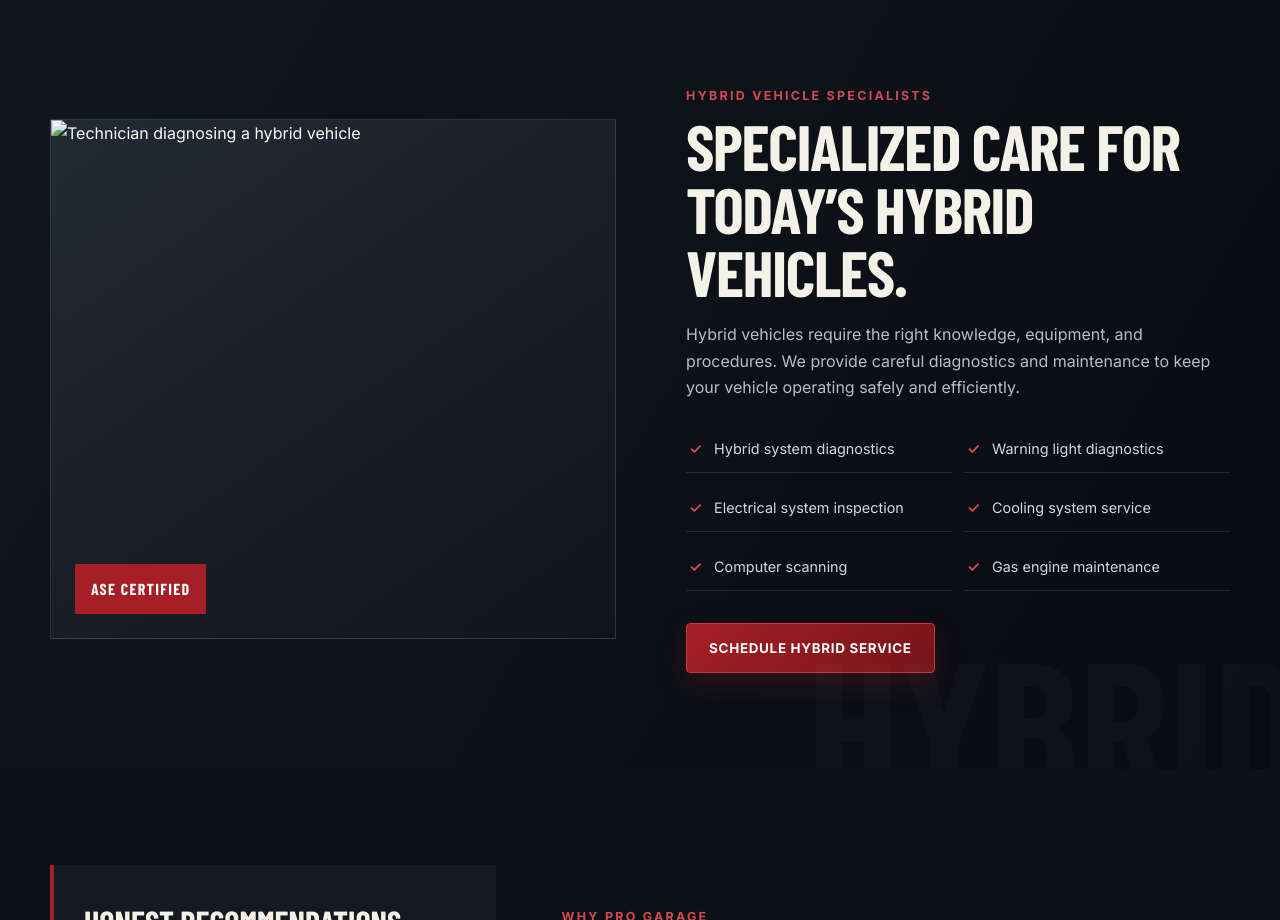
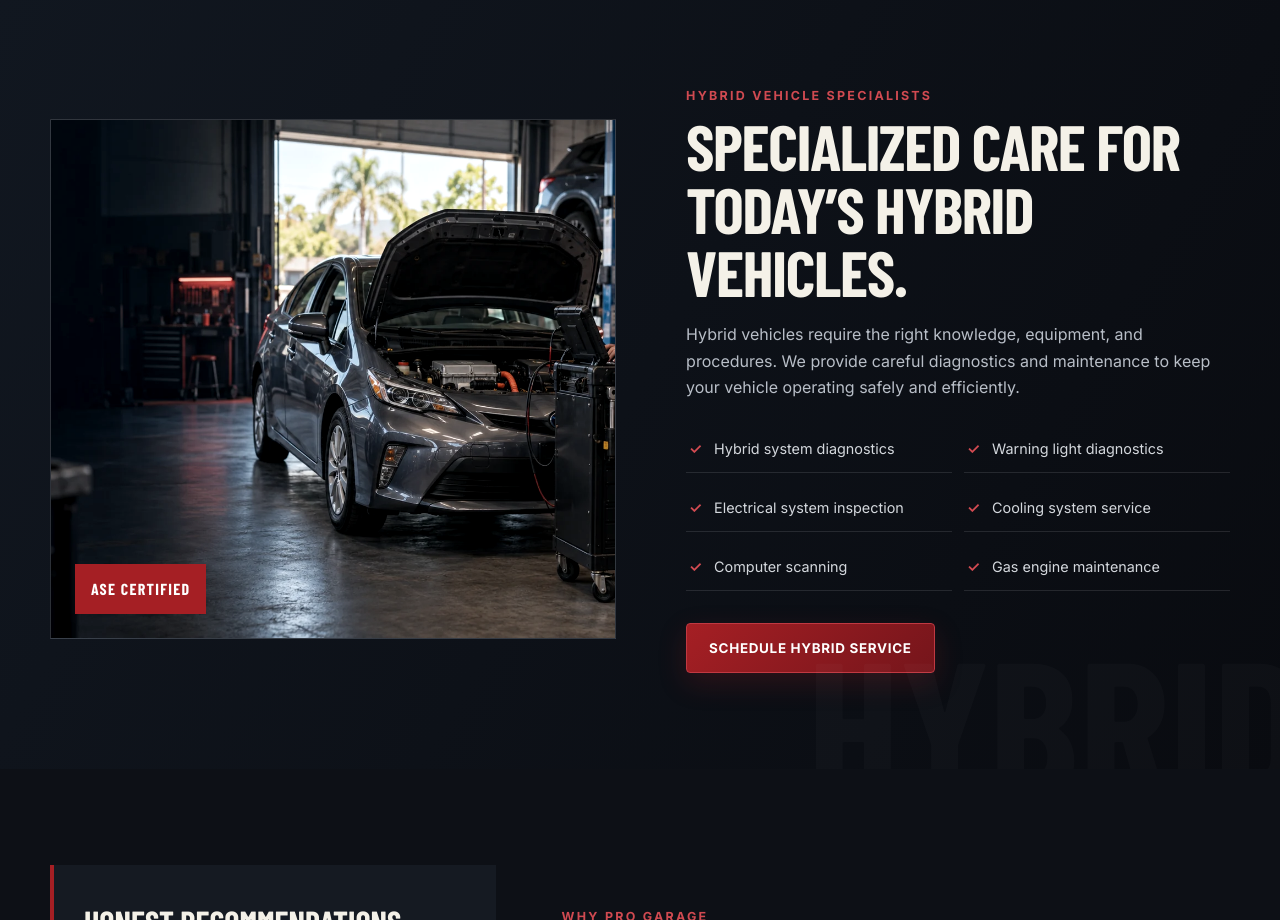
Before and after one commit to kaueluist/pro-garage-auto-service, a plain HTML site: page index.html in a window 1280 px wide. Shown: the part 2000-2920 px from the top of the page. Drawn offline with nearby package versions, Linux system fonts and the light colour scheme; a web font is replaced by a local one.

Commit message:
Update index.html

```diff
--- a/index.html
+++ b/index.html
@@ -36,7 +36,7 @@
       <article class="card"><div class="num">05</div><h3 data-i18n="s5">Engine & Transmission</h3><p data-i18n="s5p">Diagnosis and repair for performance issues, leaks, overheating, and mechanical failures.</p><a href="#contact" data-i18n="requestService">Request service →</a></article>
       <article class="card"><div class="num">06</div><h3 data-i18n="s6">Air Conditioning</h3><p data-i18n="s6p">A/C inspection, diagnostics, recharge, and repair for year-round Florida comfort.</p><a href="#contact" data-i18n="requestService">Request service →</a></article>
     </div></div></section>
-    <section class="section hybrid" id="hybrid"><div class="wrap split"><div class="photo-panel"><img class="feature-img" src="assets/hero-garage.webp" alt="Technician diagnosing a hybrid vehicle"></div><div><div class="eyebrow" data-i18n="hybridEye">Hybrid vehicle specialists</div><h2 data-i18n="hybridTitle">Specialized care for today’s hybrid vehicles.</h2><p data-i18n="hybridLead">Hybrid vehicles require the right knowledge, equipment, and procedures. We provide careful diagnostics and maintenance to keep your vehicle operating safely and efficiently.</p><div class="checks"><span data-i18n="h1">Hybrid system diagnostics</span><span data-i18n="h2">Warning light diagnostics</span><span data-i18n="h3">Electrical system inspection</span><span data-i18n="h4">Cooling system service</span><span data-i18n="h5">Computer scanning</span><span data-i18n="h6">Gas engine maintenance</span></div><a class="btn" href="#contact" data-i18n="hybridCta">Schedule Hybrid Service</a></div></div></section>
+    <section class="section hybrid" id="hybrid"><div class="wrap split"><div class="photo-panel"><img class="feature-img" src="hero-garage.webp" alt="Technician diagnosing a hybrid vehicle"></div><div><div class="eyebrow" data-i18n="hybridEye">Hybrid vehicle specialists</div><h2 data-i18n="hybridTitle">Specialized care for today’s hybrid vehicles.</h2><p data-i18n="hybridLead">Hybrid vehicles require the right knowledge, equipment, and procedures. We provide careful diagnostics and maintenance to keep your vehicle operating safely and efficiently.</p><div class="checks"><span data-i18n="h1">Hybrid system diagnostics</span><span data-i18n="h2">Warning light diagnostics</span><span data-i18n="h3">Electrical system inspection</span><span data-i18n="h4">Cooling system service</span><span data-i18n="h5">Computer scanning</span><span data-i18n="h6">Gas engine maintenance</span></div><a class="btn" href="#contact" data-i18n="hybridCta">Schedule Hybrid Service</a></div></div></section>
     <section class="section why" id="about"><div class="wrap why-box"><div class="badge-stack"><div class="big-badge"><strong data-i18n="b1">Honest Recommendations</strong><span data-i18n="b1s">Clear information without unnecessary repairs.</span></div><div class="big-badge"><strong data-i18n="b2">Personal Service</strong><span data-i18n="b2s">We take time to explain what your vehicle needs.</span></div><div class="big-badge"><strong>English · Português · Español</strong><span data-i18n="b3s">Service in the language you are most comfortable with.</span></div></div><div><div class="eyebrow" data-i18n="aboutEye">Why Pro Garage</div><h2 data-i18n="aboutTitle">Auto repair built on honesty and reliability.</h2><p data-i18n="aboutLead">You deserve clear information, fair pricing, and work you can trust. We identify the problem, explain the recommended service, and help you make an informed decision about your vehicle.</p><p data-i18n="aboutArea">Conveniently located in Ocoee, serving drivers from Winter Garden, Windermere, Orlando, Clermont, Gotha, and surrounding communities.</p><a class="btn outline" href="https://www.instagram.com/progaragefl/" target="_blank" rel="noopener" data-i18n="instagram">Visit our Instagram</a></div></div></section>
     <section class="section process"><div class="wrap"><div class="section-head"><div class="eyebrow" data-i18n="processEye">Professional service</div><h2 data-i18n="processTitle">No guesswork. Just a clear path forward.</h2></div><div class="steps"><div class="step"><div class="dot">1</div><h3 data-i18n="p1">Contact Us</h3><p data-i18n="p1s">Tell us what is happening with your vehicle.</p></div><div class="step"><div class="dot">2</div><h3 data-i18n="p2">Inspection</h3><p data-i18n="p2s">We inspect and diagnose the cause of the problem.</p></div><div class="step"><div class="dot">3</div><h3 data-i18n="p3">Clear Recommendation</h3><p data-i18n="p3s">We explain what we found before work begins.</p></div><div class="step"><div class="dot">4</div><h3 data-i18n="p4">Professional Service</h3><p data-i18n="p4s">Once approved, we complete the right service.</p></div></div></div></section>
     <section class="section contact" id="contact"><div class="wrap contact-grid"><div><div class="eyebrow" data-i18n="contactEye">Visit or contact us</div><h2 data-i18n="contactTitle">Let’s get your vehicle taken care of.</h2><div class="info-list"><div class="info-item"><span data-i18n="addressLabel">Address</span><strong>401 Enterprise St, Ocoee, FL 34761</strong></div><div class="info-item"><span data-i18n="phoneLabel">Phone</span><strong><a href="tel:+14073470300">(407) 347-0300</a></strong></div><div class="info-item"><span data-i18n="hoursLabel">Hours</span><div class="hours"><b data-i18n="weekday">Monday–Friday</b><b>9:00 AM–5:00 PM</b><span data-i18n="weekend">Saturday–Sunday</span><span data-i18n="closed">Closed</span></div></div></div><div class="actions"><a class="btn" href="tel:+14073470300" data-i18n="callNow">Call Now</a><a class="btn outline" href="https://www.google.com/maps/dir/?api=1&destination=401+Enterprise+St+Ocoee+FL+34761" target="_blank" rel="noopener" data-i18n="directions">Get Directions</a></div></div>
```
